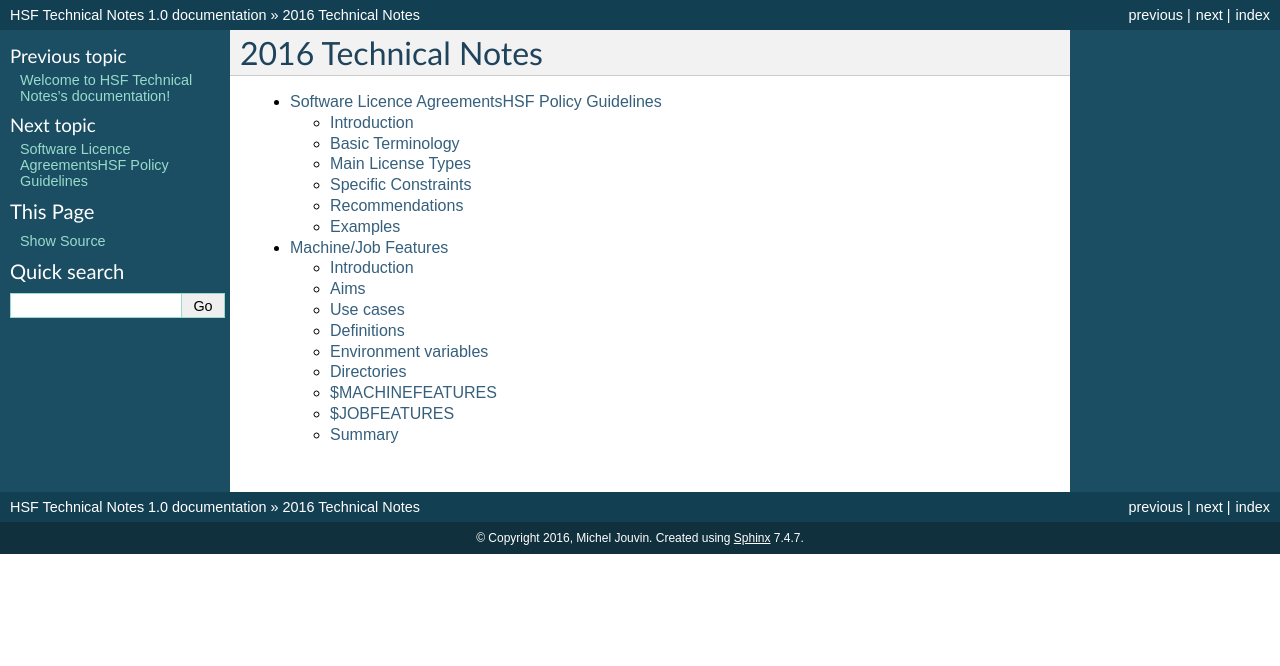
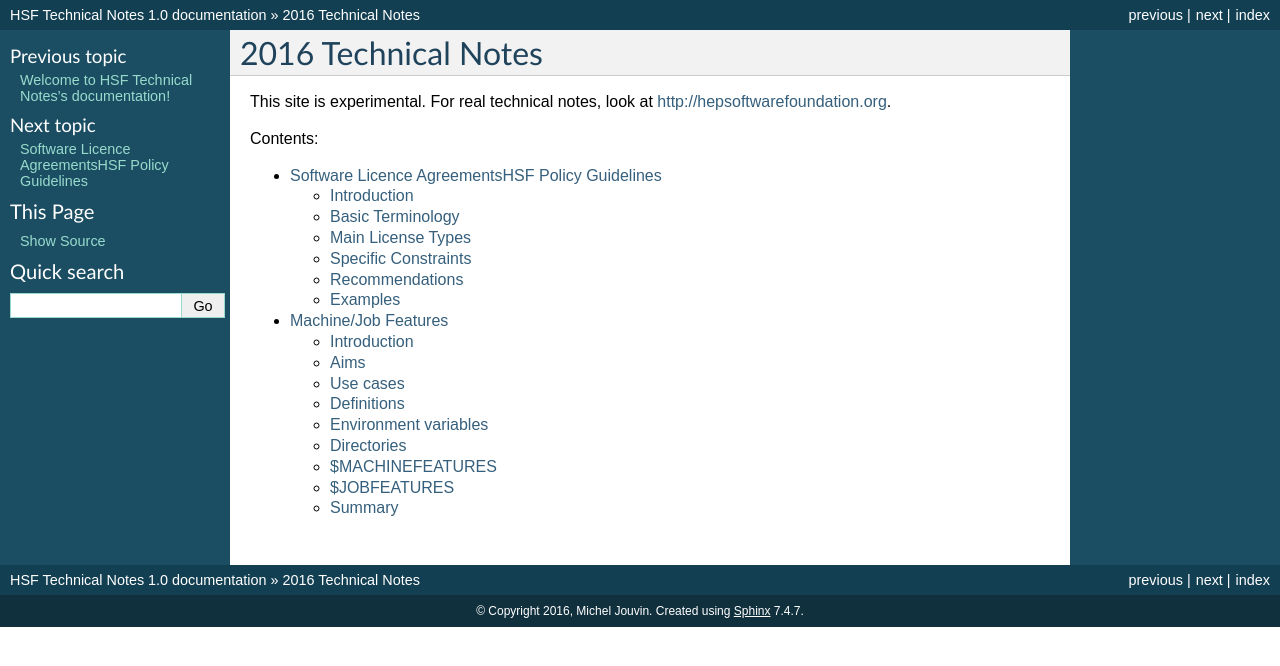
Before and after one commit to jouvin/hep-sf-tn-test, a Sphinx documentation site: the page built from source/2016/index.rst, in a window 1280 px wide. Shown: the top 666 px of the page. Built offline with Sphinx 7.4.7, drawn with Linux system fonts in a browser that asks for light colours.

Commit message:
minor change

```diff
--- a/source/2016/index.rst
+++ b/source/2016/index.rst
@@ -1,5 +1,9 @@
 2016 Technical Notes
 ====================
+
+This site is experimental. For real technical notes, look at http://hepsoftwarefoundation.org.
+
+Contents:
 
 .. toctree::
    :maxdepth: 2
```
